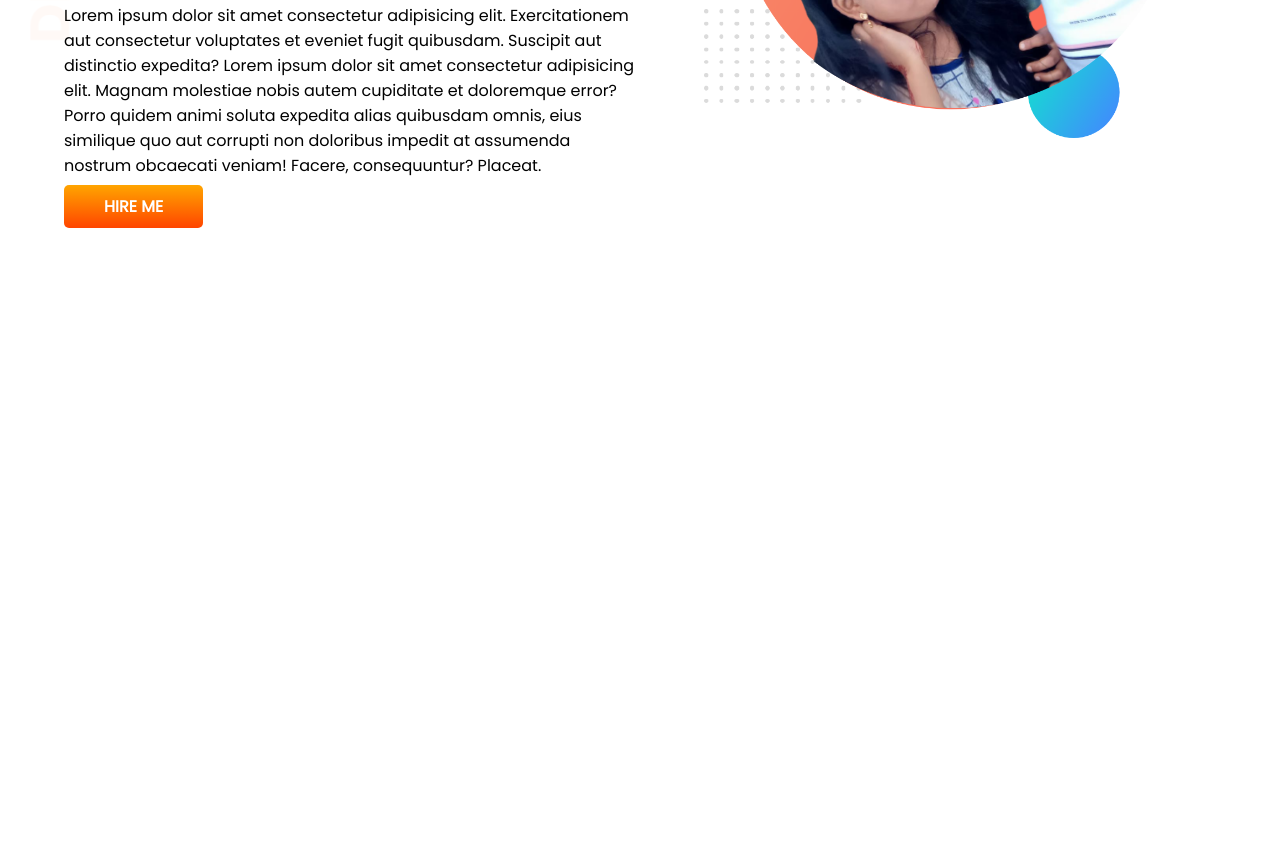
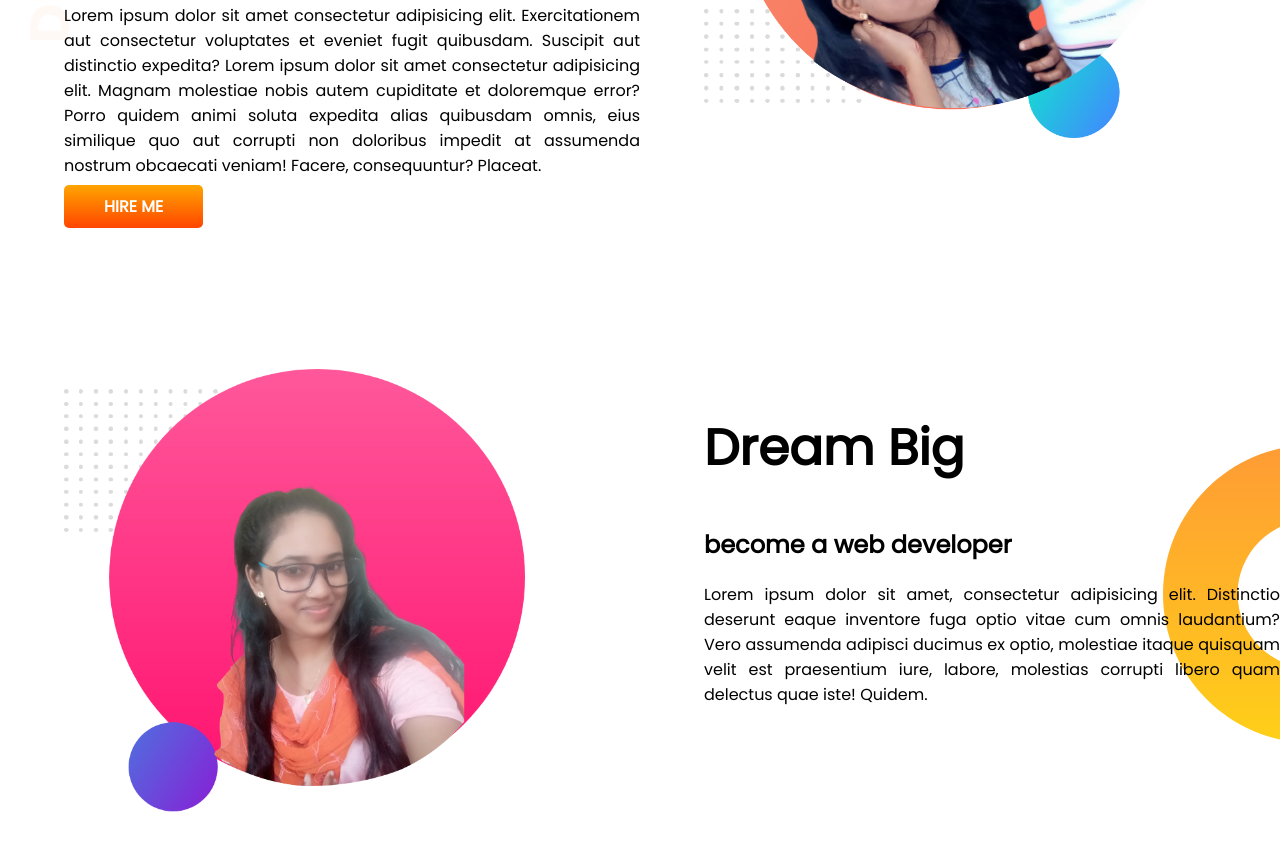
Before and after one commit to mamyh/developer-portfolio, a plain HTML site: page index.html in a window 1280 px wide. Shown: the part 319-1170 px from the top of the page. Before the commit the page ends 800 px from the top, so only its background shows below. Drawn offline with Linux system fonts and the light colour scheme.

Commit message:
big dream

```diff
--- a/css/style.css
+++ b/css/style.css
@@ -5,11 +5,17 @@ body{
 h1{
     font-size: 50px;
 }
+p{
+    text-align: justify;
+}
 .orange{
     color:orange;
 }
+section{
+    display: flex;
+    margin-bottom:150px;
+}
 .top-banner{
-    display: flex;
     background-image: url(../images/top-banner.png);
     background-repeat: no-repeat;
 }
@@ -29,3 +35,8 @@ h1{
     color:white;
     border-radius: 5px;
 }
+.dream-big{
+    background-image: url(../images/dream-bg.png);
+    background-repeat: no-repeat;
+    background-position: right;
+}
--- a/index.html
+++ b/index.html
@@ -34,6 +34,18 @@
             <img src="images/my-bg.png" alt="photo 1">
         </div>
     </section>
+    <section class="dream-big">
+        <div class="half-width">
+            <img src="images/my-bg2.png" alt="Photo 2">
+        </div>
+        <div class="half-width">
+            <h1>Dream Big</h1>
+            <h2>become a web developer</h2>
+            <p>Lorem ipsum dolor sit amet, consectetur adipisicing elit. Distinctio deserunt eaque inventore fuga optio
+                vitae cum omnis laudantium? Vero assumenda adipisci ducimus ex optio, molestiae itaque quisquam velit
+                est praesentium iure, labore, molestias corrupti libero quam delectus quae iste! Quidem.</p>
+        </div>
+    </section>
 </body>
 
 </html>
```
